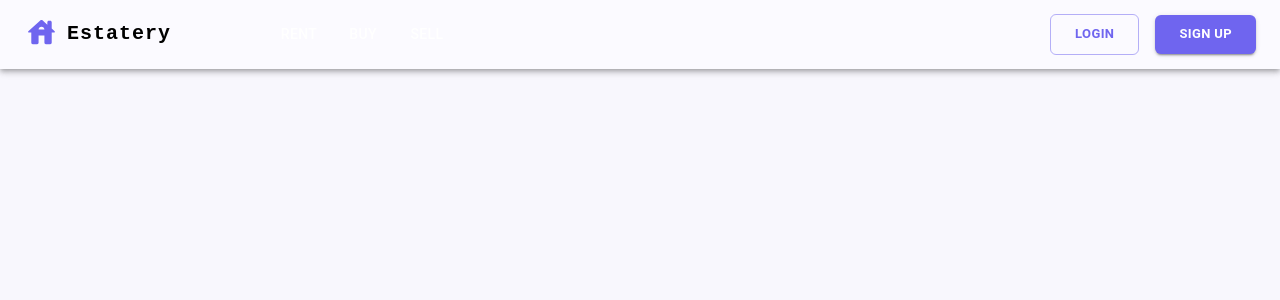
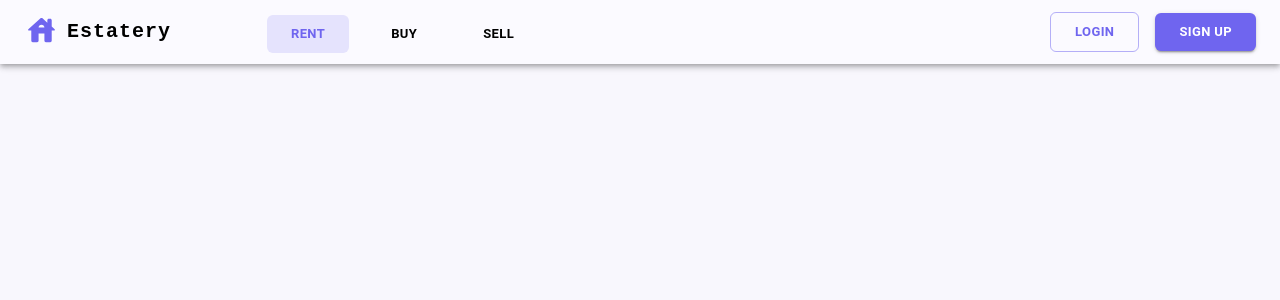
Before and after one commit to Inventor77/Rent-a-Property, a React (Create React App) app: page / in a window 1280 px wide. Shown: the top 300 px of the page. Built offline with nearby package versions, Linux system fonts and the light colour scheme.

Commit message:
styled tabs and logo

```diff
--- a/src/components/Header/Header.jsx
+++ b/src/components/Header/Header.jsx
@@ -43,16 +43,12 @@ function Header() {
                     <Typography
                         variant='h6'
                         noWrap
-                        href='/'
+                        href=''
                         component='a'
+                        className="logo"
                         sx={{
                             mr: 12,
                             display: { xs: "none", md: "flex" },
-                            fontFamily: "monospace",
-                            fontWeight: 700,
-                            letterSpacing: "1px",
-                            color: "#000000",
-                            textDecoration: "none",
                         }}>
                         Estatery
                     </Typography>
@@ -92,31 +88,31 @@ function Header() {
                         </Menu>
                     </Box>
                     <HouseRoundedIcon
-                        sx={{ display: { xs: "flex", md: "none" }, mr: 1 }}
+                        sx={{ display: { xs: "flex", md: "none" }, mr: 1, color: "#6F65EF", }}
                     />
                     <Typography
                         variant='h5'
                         noWrap
                         component='a'
                         href=''
+                        className="logo"
                         sx={{
                             mr: 2,
                             display: { xs: "flex", md: "none" },
                             flexGrow: 1,
-                            fontFamily: "monospace",
-                            fontWeight: 700,
-                            letterSpacing: ".3rem",
-                            color: "inherit",
-                            textDecoration: "none",
                         }}>
                         Estatery
                     </Typography>
                     <Box sx={{ flexGrow: 1, display: { xs: "none", md: "flex" } }}>
-                        {pages.map((page) => (
+                        {pages.map((page, idx) => (
                             <Button
                                 key={page}
                                 onClick={handleCloseNavMenu}
-                                sx={{ my: 2, color: "white", display: "block" }}>
+                                sx={{
+                                    color: idx !== 0 ? "#000000" : "#6F65EF",
+                                    background: idx !== 0 ? "transparent" : "#E5E3FD"
+                                }}
+                                className="tab btn">
                                 {page}
                             </Button>
                         ))}
--- a/src/components/Header/Header.scss
+++ b/src/components/Header/Header.scss
@@ -7,12 +7,22 @@
 }
 
 .btn {
-    display: flex !important;
-    align-items: center !important;
-    justify-content: center !important;
 	border-radius: 6px !important;
 	font-size: 13px !important;
 	padding: 8px 24px !important;
 	font-weight: 700 !important;
 	white-space: nowrap;
+    vertical-align: bottom;
 }
+
+.logo {
+	font-family: monospace !important;
+	font-weight: 700 !important;
+	letter-spacing: 1px !important;
+	color: #000000;
+	text-decoration: none;
+}
+
+.tab {
+    margin: 4px 18px 0px 0px !important;
+}
```
Lines whose indentation alone changed are shown as unchanged.
